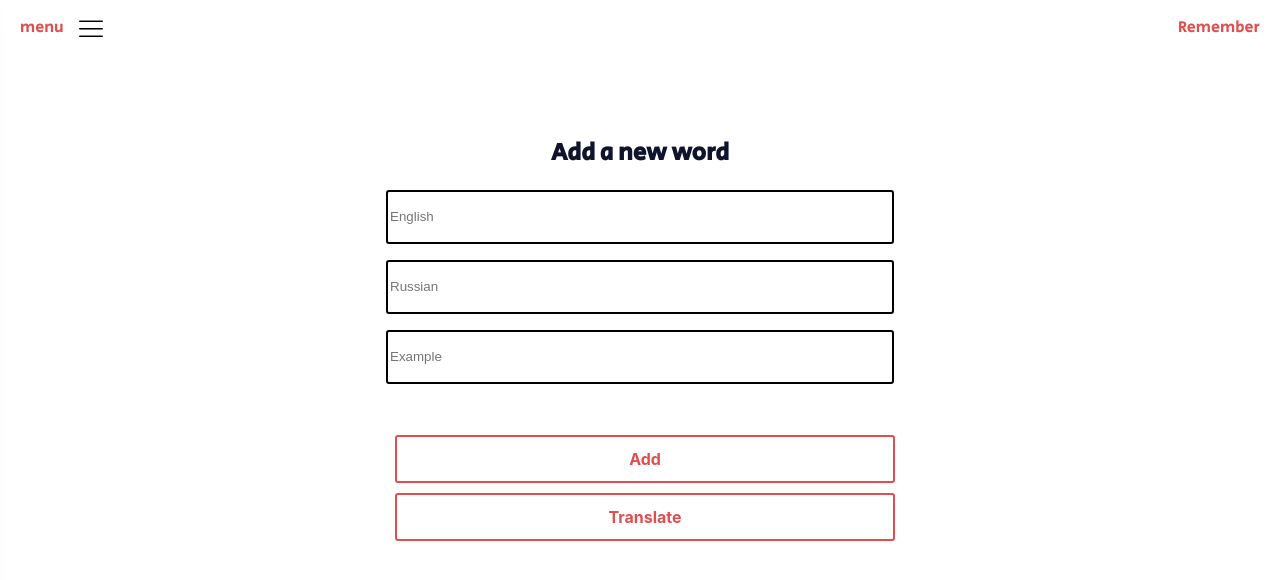
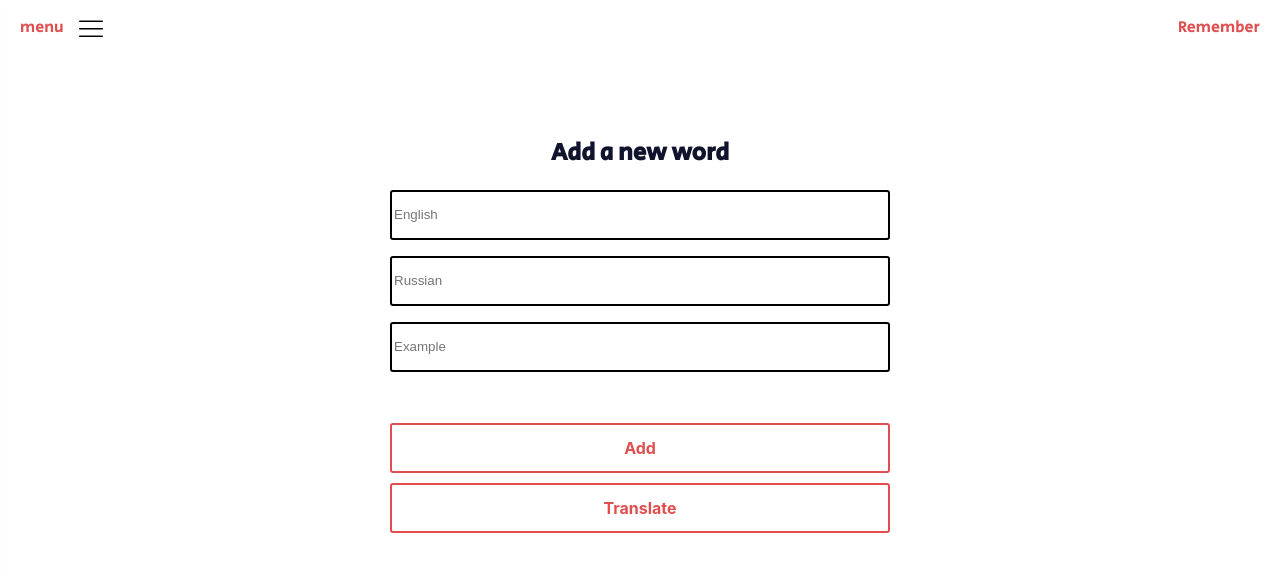
Before and after one commit to Liryca/remember-words, a React (Create React App) app in the folder remember/: page / in a window 1280 px wide. Shown: the top 580 px of the page. Built offline with nearby package versions, Linux system fonts and the light colour scheme.

Commit message:
Changed styles for  dropdown menu

```diff
--- a/remember/src/App.css
+++ b/remember/src/App.css
@@ -3,11 +3,12 @@
 
 html {
   height: 100vh;
+  overflow: auto;
 }
 
 body {
 
   font-family: "Secular One", sans-serif;
   color: #10132c;
-  overflow: scroll;
+
 }
--- a/remember/src/components/Form/Form.css
+++ b/remember/src/components/Form/Form.css
@@ -15,10 +15,11 @@
 .form-input {
   border: 2px solid #000;
   border-radius: 3px;
-  height: 48px;
+  height: 50px;
   width: 100%;
   outline: none;
   margin-bottom: 16px;
+  box-sizing: border-box;
 }
 
 .form-input:focus {
@@ -31,17 +32,13 @@
 }
 
 .dictionaryButton {
+  box-sizing: border-box;
   width: 100%;
-  height: 48px;
-  font-weight: 600;
+  height: 50px;
   transition: all 0.12s cubic-bezier(0.47, 0, 0.745, 0.715);
-  border: none;
   margin: 5px;
   cursor: pointer;
   background-color: transparent;
-  font-size: 16px;
-  line-height: 24px;
-  font-weight: 700;
   border: 2px solid #e04f4f;
   border-radius: 3px;
   transition: 170ms;
@@ -58,4 +55,5 @@
   flex-direction: column;
   margin-top: 30px;
   margin-bottom: 20px;
+  align-items: center;
 }
--- a/remember/src/components/HeaderMenu/HeaderMenu.css
+++ b/remember/src/components/HeaderMenu/HeaderMenu.css
@@ -54,7 +54,7 @@
   left: auto;
   transform: translateX(-100%);
   box-shadow: 4px 0 84px 20px rgb(77 90 203 / 17%);
-  height: 24374.4px;
+  height: 100vh;
   flex-wrap: nowrap;
   margin-left: -100px;
 }
@@ -68,10 +68,9 @@
   padding: 0;
   background-color: #fff;
   box-shadow: 4px 0 84px 20px rgb(77 90 203 / 17%);
-  height: 24374.4px;
+  height: 100vh;
   width: 416px;
   transition: transform 600ms ease 0s;
   transform: translateX(0);
-  height: 24374.4px;
   flex-wrap: nowrap;
 }
--- a/remember/src/components/HeaderMenu/HeaderMenu.tsx
+++ b/remember/src/components/HeaderMenu/HeaderMenu.tsx
@@ -14,8 +14,6 @@ const Menu:React.FC = () => {
             <div className='wrapper-menu'>
                 <div className={open ? 'nav-bar-hidden' : 'nav-bar'}>
                     {open && <Hamburger open={open} setOpen={setOpen} />}
-
-
                     <div className='menu'>
                         <ul>
                             <li> <Link onClick={() => close()} to={'/'}>Add Word</Link> </li>
--- a/remember/src/components/Learn/Learn.tsx
+++ b/remember/src/components/Learn/Learn.tsx
@@ -22,7 +22,14 @@ const Learn: React.FC = () => {
 
     }, [])
 
+    if (loaded === false) {
+        return  <div></div>
+     }
+
+
     return (
+
+
         <div className='cards'>
             {
                 words.length ?
--- a/remember/src/components/Repeat/Repeat.tsx
+++ b/remember/src/components/Repeat/Repeat.tsx
@@ -58,6 +58,9 @@ const Repeat: React.FC = () => {
         })
 
     }
+    if (loaded === false) {
+        return  <div></div>
+     }
 
 
     return (
```
